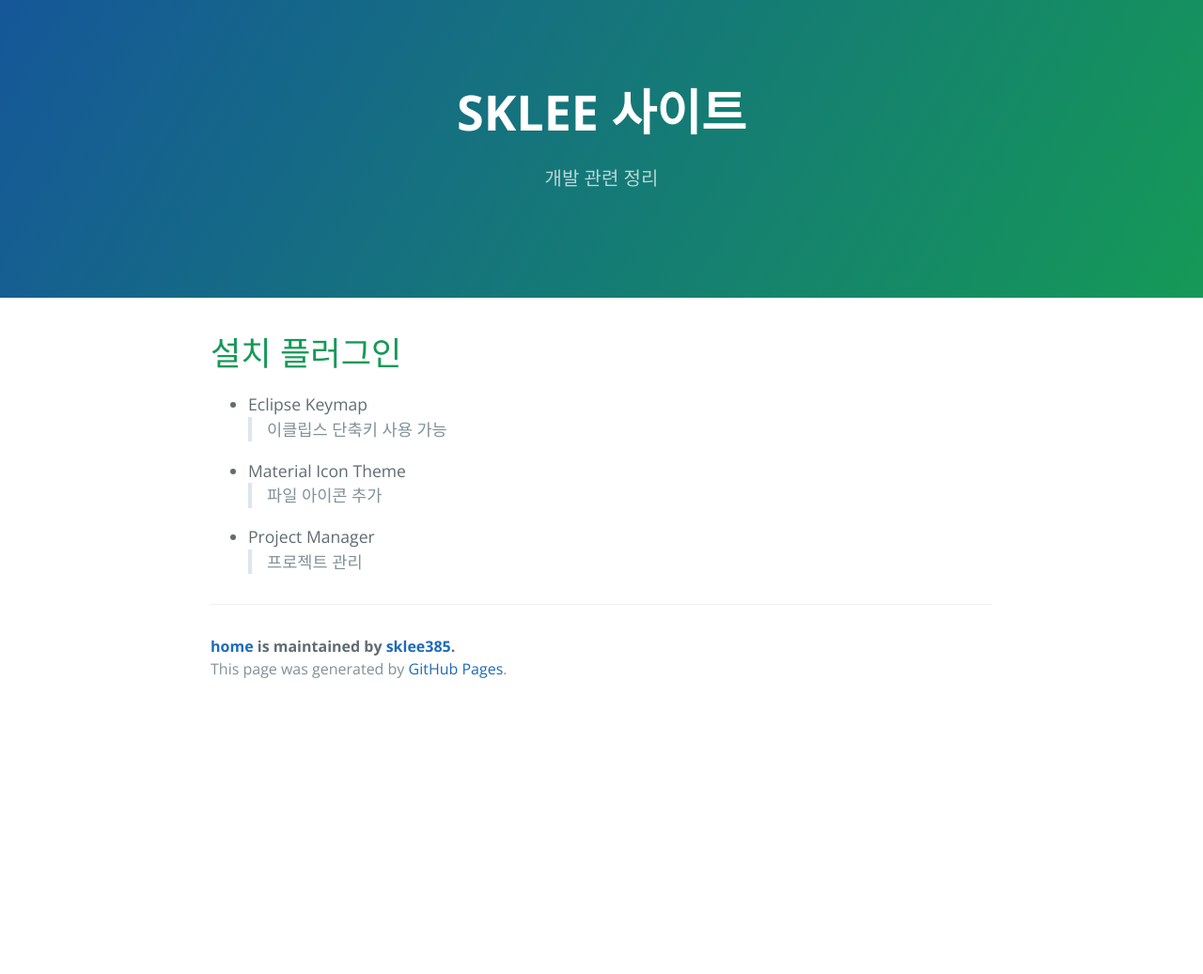
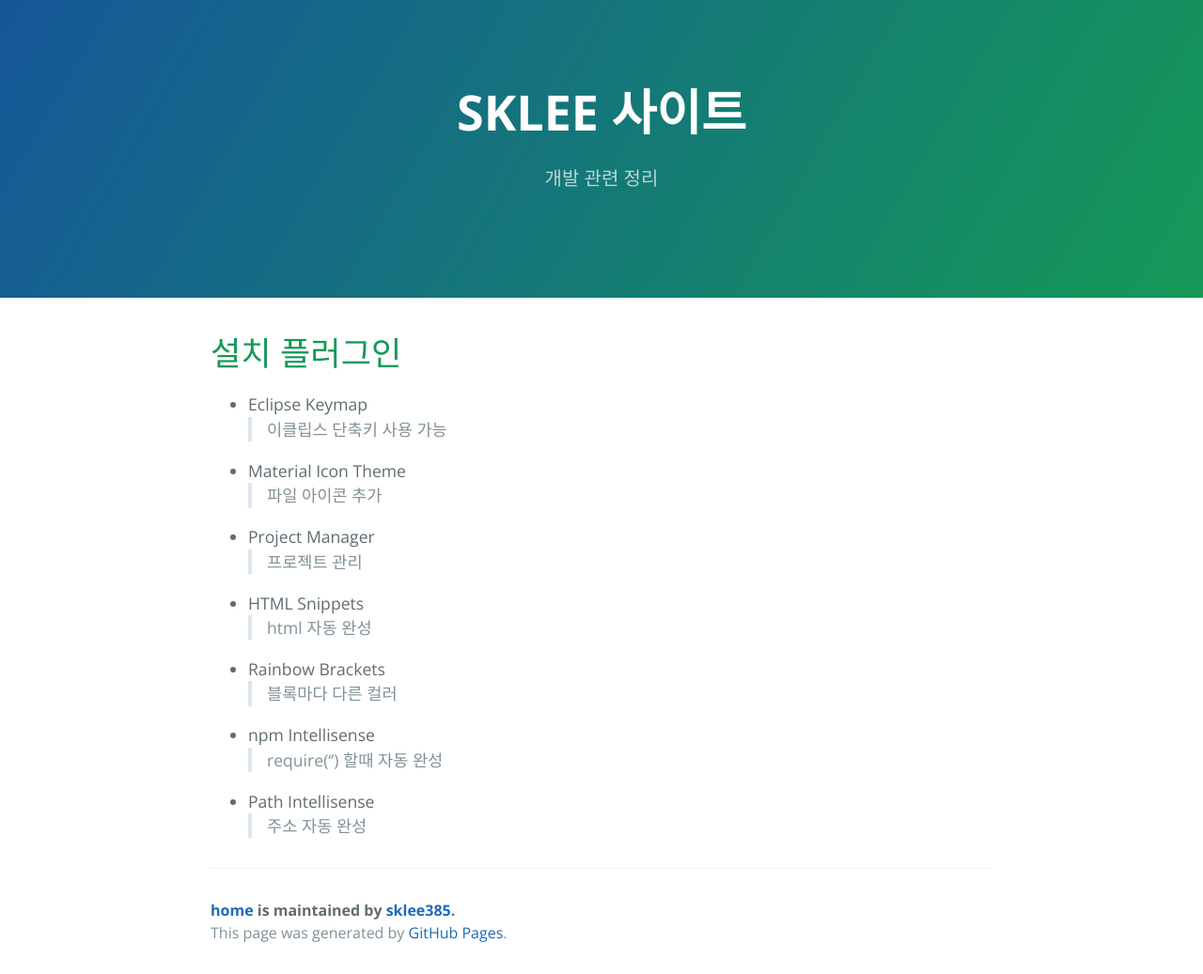
Before and after one commit to sklee385/home, a Jekyll site: the page built from md/setting/vs_code/vs_code_plugin.md, in a window 1280 px wide. Shown: the whole page at 94% size. Built offline with Jekyll 4.4.1, drawn with Linux system fonts in a browser that asks for light colours; our own code applies the rules of GitHub Pages for plain Markdown files; before the commit the page ends 900 px from its top, so only the background shows below that.

Commit message:
vs_code 변경

````diff
--- a/md/setting/vs_code/vs_code_config.html
+++ b/md/setting/vs_code/vs_code_config.html
@@ -1,3 +1,6 @@
+---
+layout: default
+---
 - 기본설정 > 설정
 ```
 {
--- a/md/setting/vs_code/vs_code_plugin.md
+++ b/md/setting/vs_code/vs_code_plugin.md
@@ -8,3 +8,11 @@ layout: default
     > 파일 아이콘 추가
 - Project Manager
     > 프로젝트 관리
+- HTML Snippets
+    > html 자동 완성
+- Rainbow Brackets
+    > 블록마다 다른 컬러
+- npm Intellisense
+    > require('') 할때 자동 완성
+- Path Intellisense
+    > 주소 자동 완성
````
